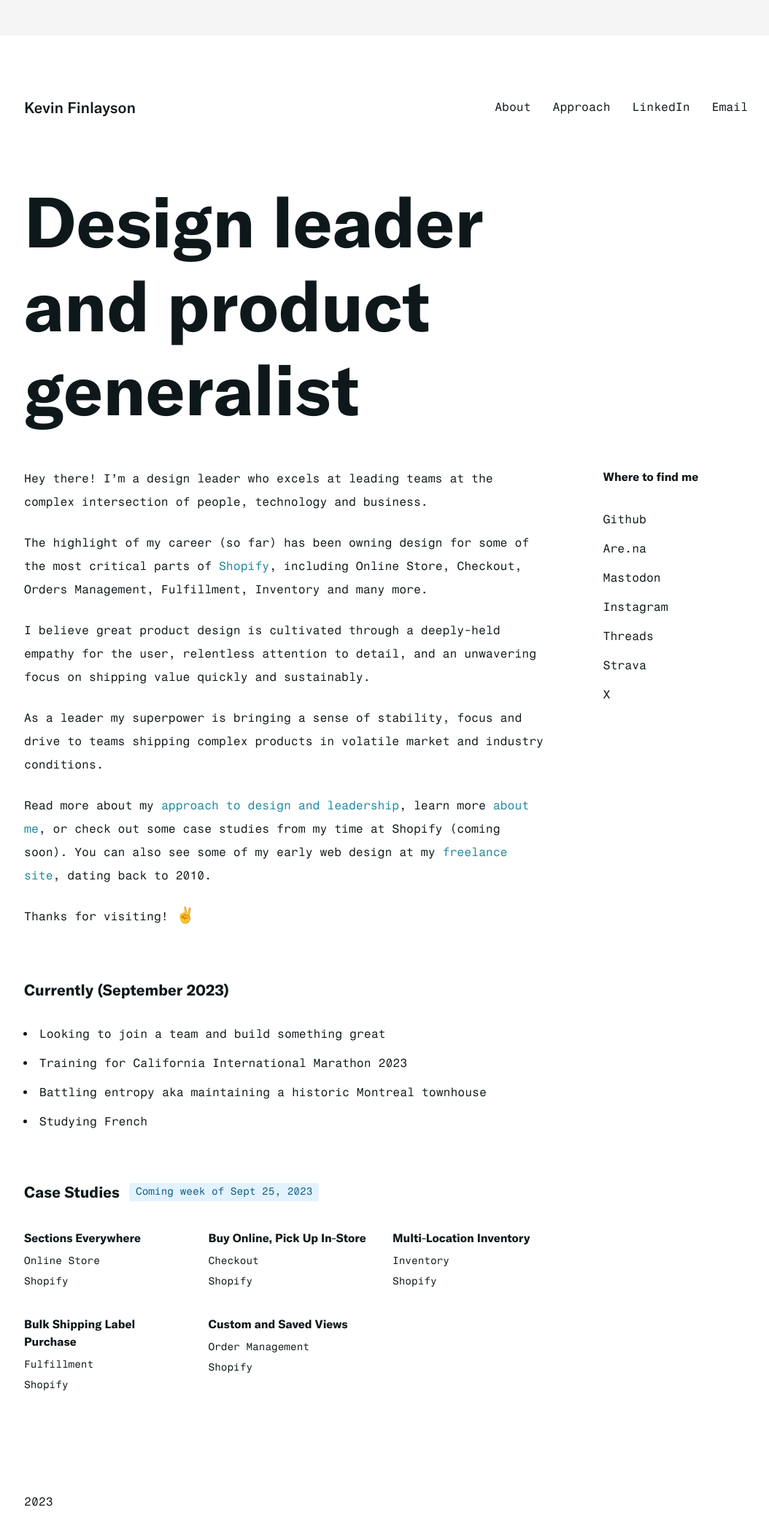
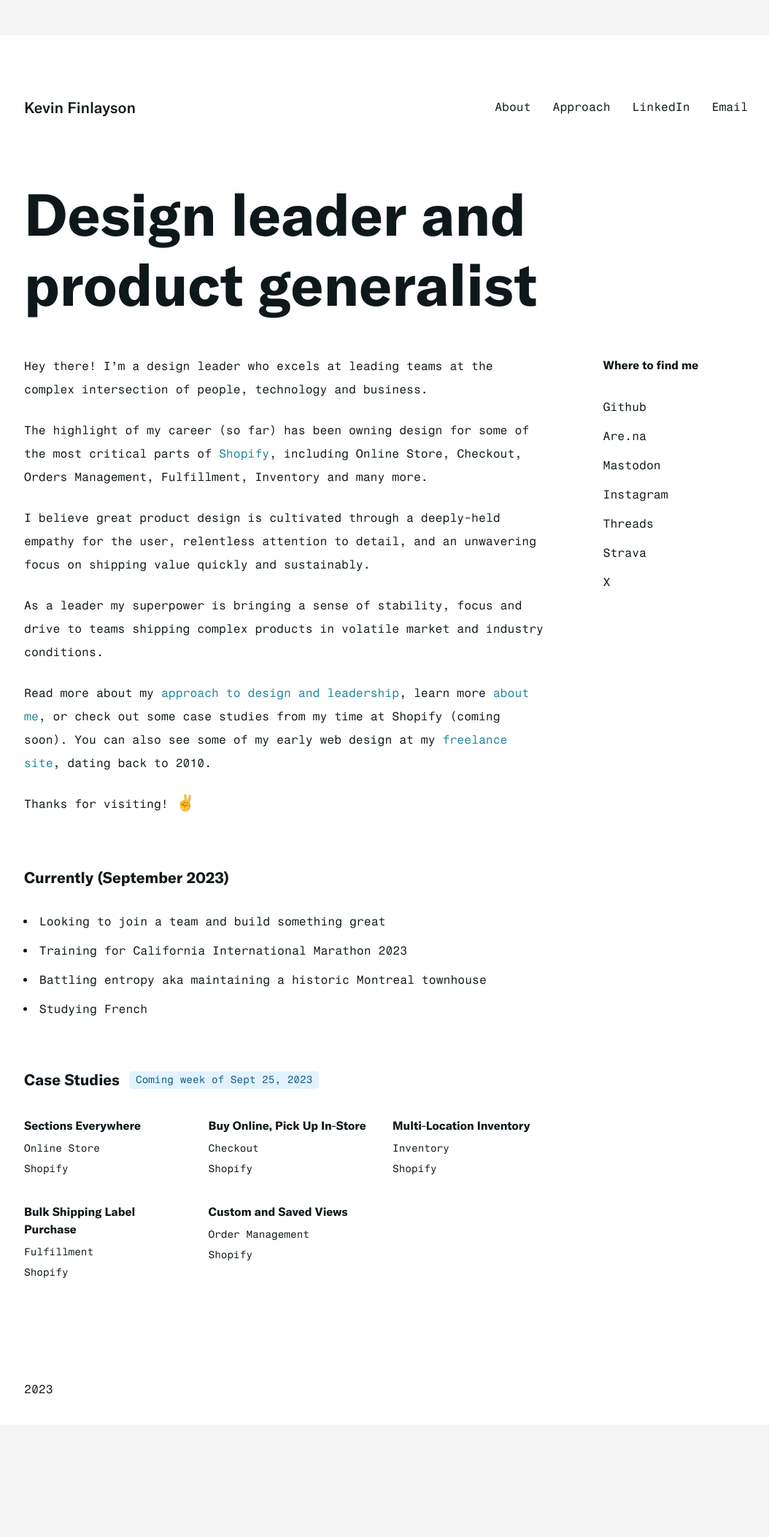
Before and after one commit to kevinfinlayson/kevinfinlayson.com, a Jekyll site: the page built from index.markdown, in a window 1280 px wide. Shown: the whole page at 73% size, without its empty margins (111-1165 px from the left). Built offline with Jekyll 4.4.1, drawn with Linux system fonts in a browser that asks for light colours; after the commit the page ends 1952 px from its top, so only the background shows below that.

Commit message:
no mega-display font size for h1 at cinema widths

```diff
--- a/_sass/page.scss
+++ b/_sass/page.scss
@@ -6,13 +6,12 @@
     h1 {
         margin: 0 0 $section-padding-wide;
         max-width: 80%;
-        font-size: $mega-display;
+        font-size: $display;
     }
 
     @include breakpoint(laptop) {
         h1 {
             max-width: 100%;
-            font-size: $display;
         }
     }
 
```
